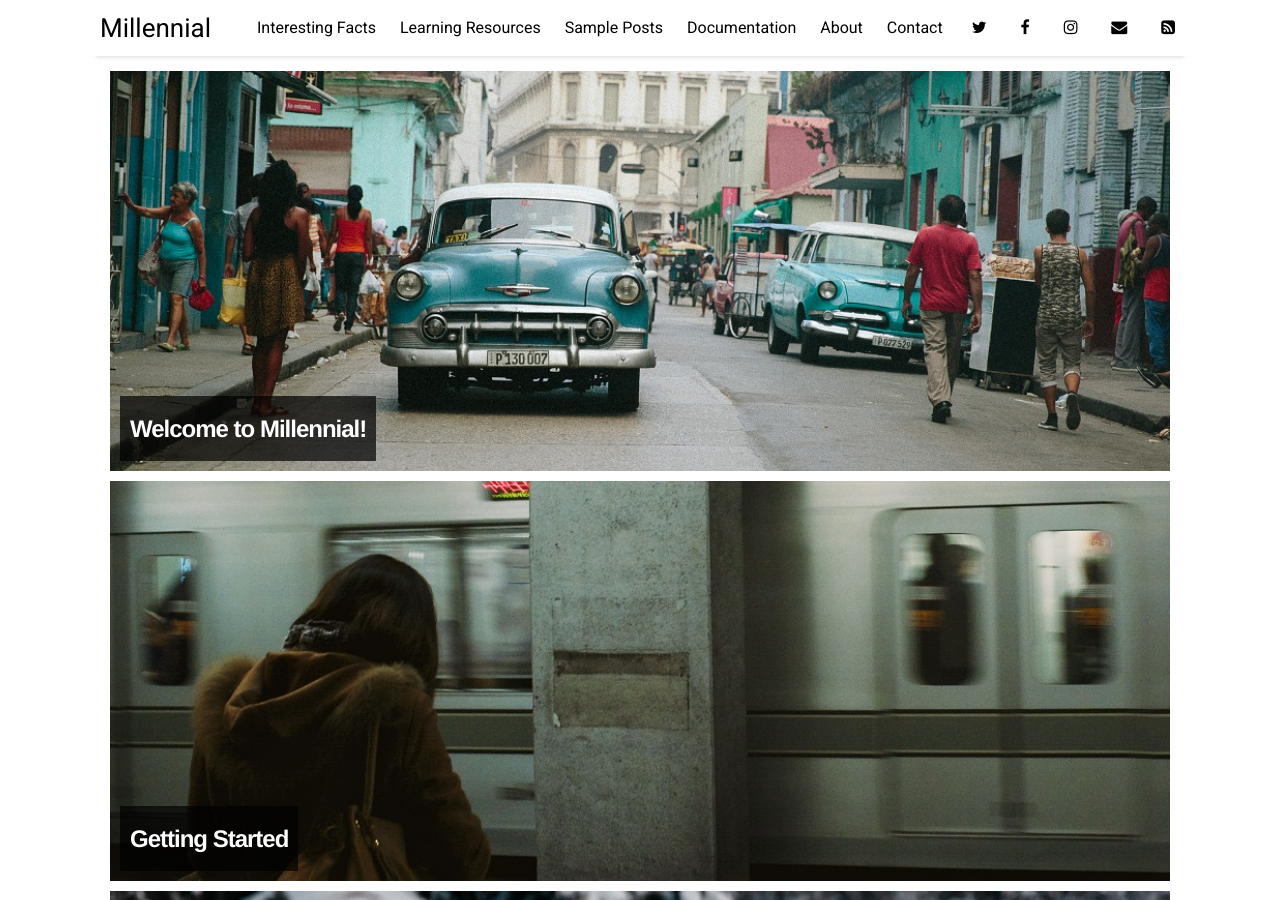
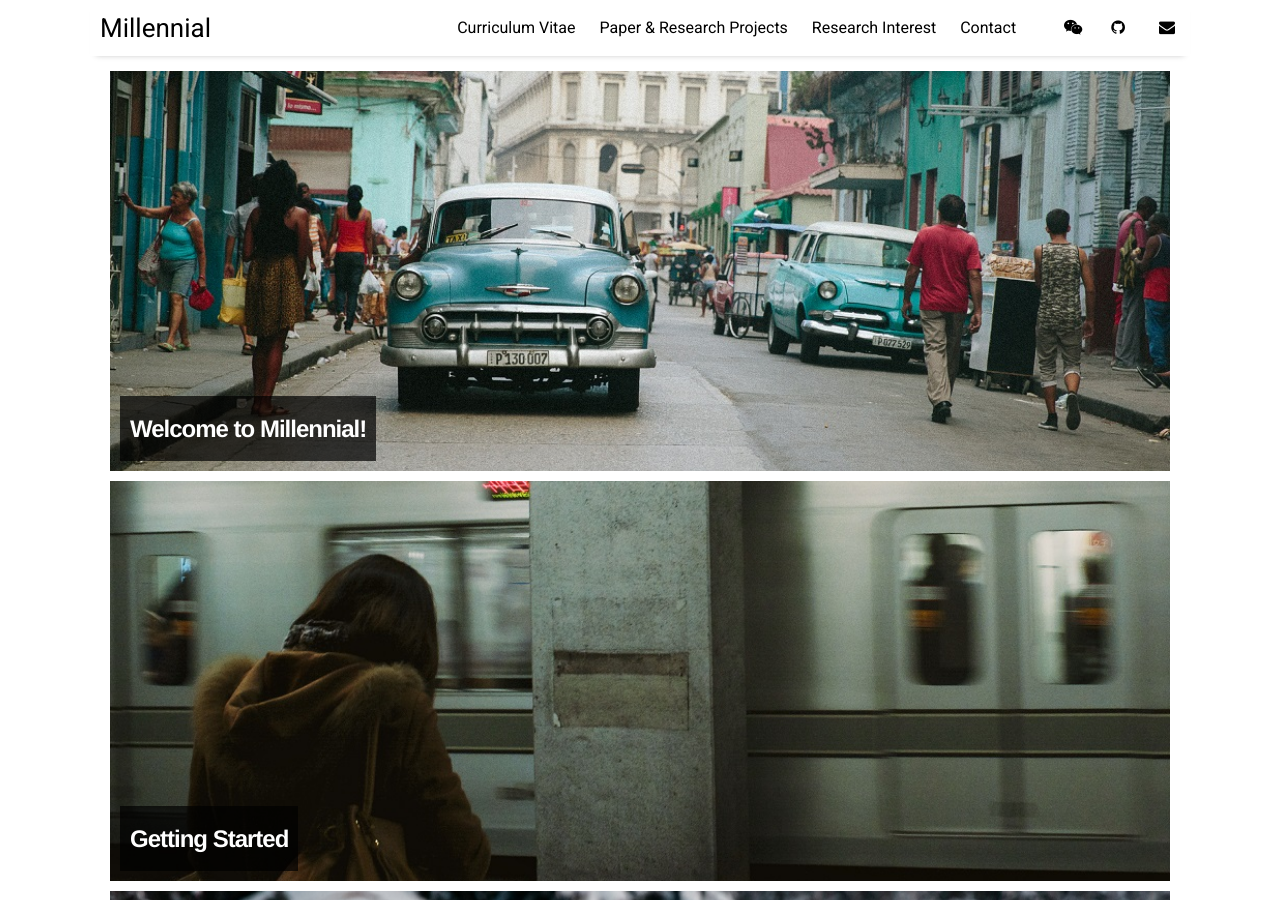
Before and after one commit to peilin-wang-git/peilin-wang-git.github.io, a Jekyll site: the page built from index.html, in a window 1280 px wide and 900 px high. Built offline with Jekyll 4.4.1, drawn with Linux system fonts in a browser that asks for light colours; nearby versions of some CDN libraries; the list of posts is cut into pages by our own code.

Commit message:
Update settings.yml

```diff
--- a/_data/settings.yml
+++ b/_data/settings.yml
@@ -4,23 +4,25 @@ disqus:
   disqus_shortname: 'millennial-3'
 
 # If you are not using Google Analytics, please change 'google-ID' to an empty string
+# google-ID: 'UA-112060364-2'
 google-ID: 'UA-112060364-2'
 
+
 menu:
-- {name: 'Interesting Facts',  url: 'facts'}
-- {name: 'Learning Resources', url: 'resources'}
-- {name: 'Sample Posts',       url: 'sample-posts'}
-- {name: 'Documentation',      url: 'documentation'}
-- {name: 'About',              url: 'about'}
+- {name: 'Curriculum Vitae',  url: 'CV'}
+- {name: 'Paper & Research Projects', url: 'RP'}
+- {name: 'Research Interest',       url: 'RI'}
+# - {name: 'Documentation',      url: 'documentation'}
+# - {name: 'About',              url: 'about'}
 - {name: 'Contact',            url: 'contact'}
 
 # Available social icons are powered by Font Awesome, so you can use any icon that they offer
 social:
-- {icon: 'twitter', link:    'https://twitter.com/paululele'}
-- {icon: 'facebook', link:   'https://www.facebook.com/paululele'}
-- {icon: 'instagram', link:  'https://instagram.com/paululele'}
-- {icon: 'envelope', link:   'mailto:hello@paulle.ca'}
-- {icon: 'rss-square', link: 'feed.xml'}
+- {icon: 'xhs', link:    'https://www.xiaohongshu.com/user/profile/633718f6000000001802b6d1'}
+- {icon: 'wechat', url: 'wechat'}
+- {icon: 'github', link:  'https://github.com/peilin-wang-git'}
+- {icon: 'envelope', link:   'wangpeilin9857@gmail.com'}
+# - {icon: 'rss-square', link: 'feed.xml'}
 # - {icon: 'rss-square', link: 'rss-feed.xml'}
 
 # Customize site text
```
